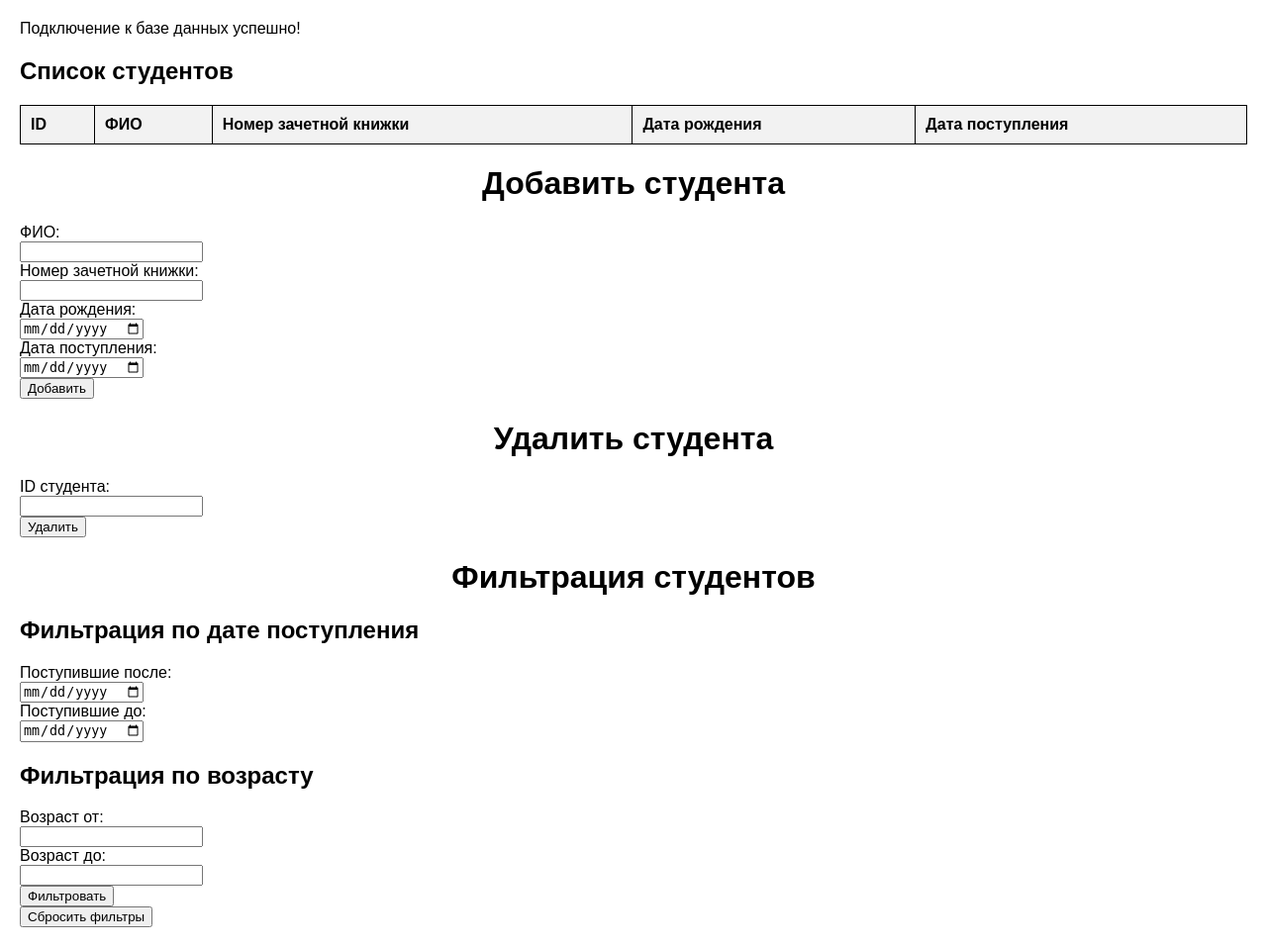
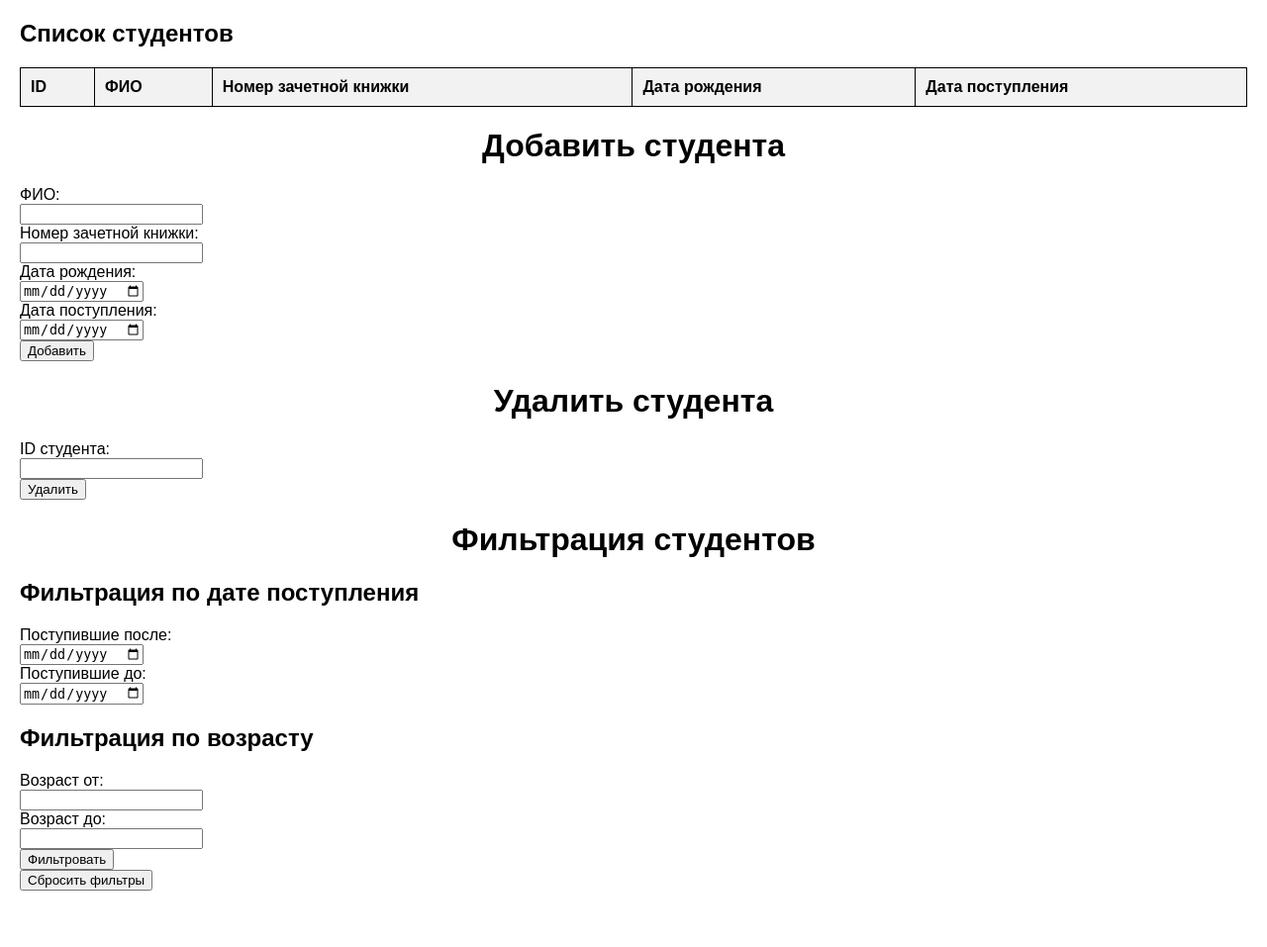
Before and after one commit to Serega03/laba, a PHP site: page / in a window 1280 px wide. Shown: the whole page at 99% size. After the commit the page ends 900 px from the top, so only its background shows below. Run offline with PHP 8.4, Linux system fonts and the light colour scheme; data that the repository does not hold is empty.

Commit message:
delete text

```diff
--- a/index.php
+++ b/index.php
@@ -152,11 +152,11 @@ $db = $database->getConnection();
 
 $student = new Student($db);
 
-if ($db) {
-    echo "Подключение к базе данных успешно!";
-} else {
-    echo "Ошибка подключения к базе данных.";
-}
+//if ($db) {
+  //  echo "Подключение к базе данных успешно!";
+//} else {
+  //  echo "Ошибка подключения к базе данных.";
+//}
 
 $student->createTable();
 
```
